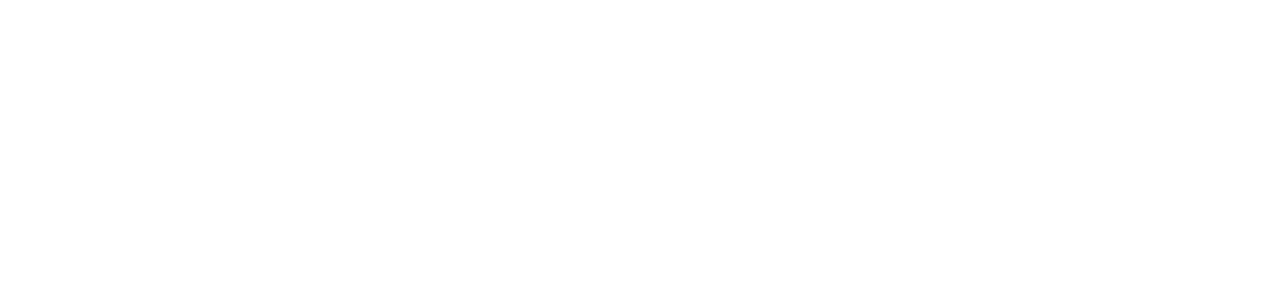
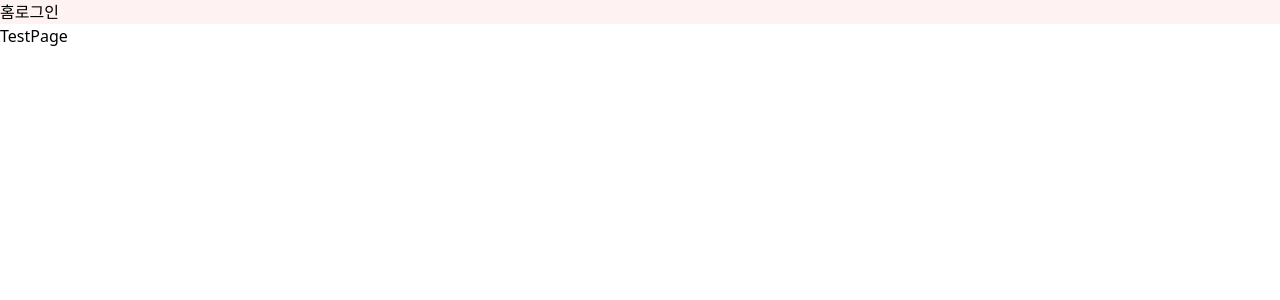
Before and after one commit to ick-web/react-MBTI-Test, a React (Vite) app: page /test in a window 1280 px wide. Before the commit this address had no page. Shown: the top 300 px of the page. Built offline with nearby package versions, Linux system fonts and the light colour scheme.

Commit message:
feat: Router test,result 추가

```diff
--- a/src/App.jsx
+++ b/src/App.jsx
@@ -4,17 +4,25 @@ import Home from './pages/Home'
 import Login from './pages/Login'
 import Profile from './pages/Profile'
 import Signup from './pages/Signup'
+import TestPage from './pages/TestPage'
+import TestResultPage from './pages/TestResultPage'
+import Layout from './shared/Layout'
 
 const App = () => {
   return (
     <>
     <BrowserRouter>
-    <Routes>
+    <Layout>
+      <Routes>
         <Route path="/" element={<Home />} />
         <Route path="/login" element={<Login />} />
+        <Route path="/signup" element={<Signup />} />
         <Route path="/profile" element={<Profile />} />
-        <Route path="/signup" element={<Signup />} />
+        <Route path="/test" element={<TestPage />} />
+        <Route path="/result" element={<TestResultPage />} />
       </Routes>
+    </Layout>
+
     </BrowserRouter>
 
     </>
--- a/src/pages/TestPage.jsx
+++ b/src/pages/TestPage.jsx
@@ -0,0 +1,7 @@
+import React from "react";
+
+const TestPage = () => {
+  return <div>TestPage</div>;
+};
+
+export default TestPage;
--- a/src/pages/TestResultPage.jsx
+++ b/src/pages/TestResultPage.jsx
@@ -0,0 +1,7 @@
+import React from "react";
+
+const TestResultPage = () => {
+  return <div>TestResultPage</div>;
+};
+
+export default TestResultPage;
--- a/src/shared/Layout.jsx
+++ b/src/shared/Layout.jsx
@@ -1,9 +1,22 @@
-import React from 'react'
+import React from "react";
+import { Link } from "react-router-dom";
 
-const Layout = () => {
+function Header() {
   return (
-    <div>Layout</div>
-  )
+    <div class="flex bg-red-50 content-between">
+      <Link to="/">홈</Link>
+      <Link to="/login">로그인</Link>
+    </div>
+  );
 }
 
-export default Layout
+const Layout = ({ children }) => {
+  return (
+    <div>
+      <Header />
+      <div class="flex">{children}</div>
+    </div>
+  );
+};
+
+export default Layout;
```
